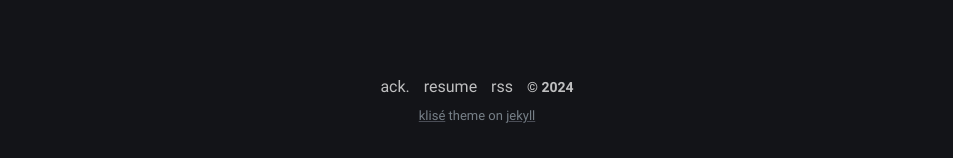
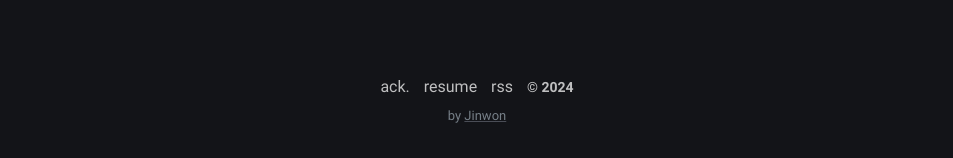
Before and after one commit to JinwonShen/JinwonShen.github.io, a Jekyll site: the page built from index.md, in a window 1280 px wide. Shown: the part 741-899 px from the top of the page, without its empty margins (163-1116 px from the left). Built offline with Jekyll 4.4.1, drawn with Linux system fonts in a browser that asks for light colours.

Commit message:
footer.html

```diff
--- a/_includes/footer.html
+++ b/_includes/footer.html
@@ -5,15 +5,9 @@
   <span class="footer_item">&copy; {{ site.time | date: "%Y" }}</span>
   <small class="footer_copyright">
     <!-- Klisé Theme: https://github.com/piharpi/jekyll-klise -->
-    <a
-      href="https://github.com/piharpi/jekyll-klise"
-      target="_blank"
-      rel="noreferrer noopener"
-      >klisé</a
-    >
-    theme on
-    <a href="https://jekyllrb.com" target="_blank" rel="noreferrer noopener"
-      >jekyll</a
+    by
+    <a href="https://github.com/JinwonShen" target="_blank" rel="noreferrer noopener"
+      >Jinwon</a
     >
   </small>
 </footer>
```
